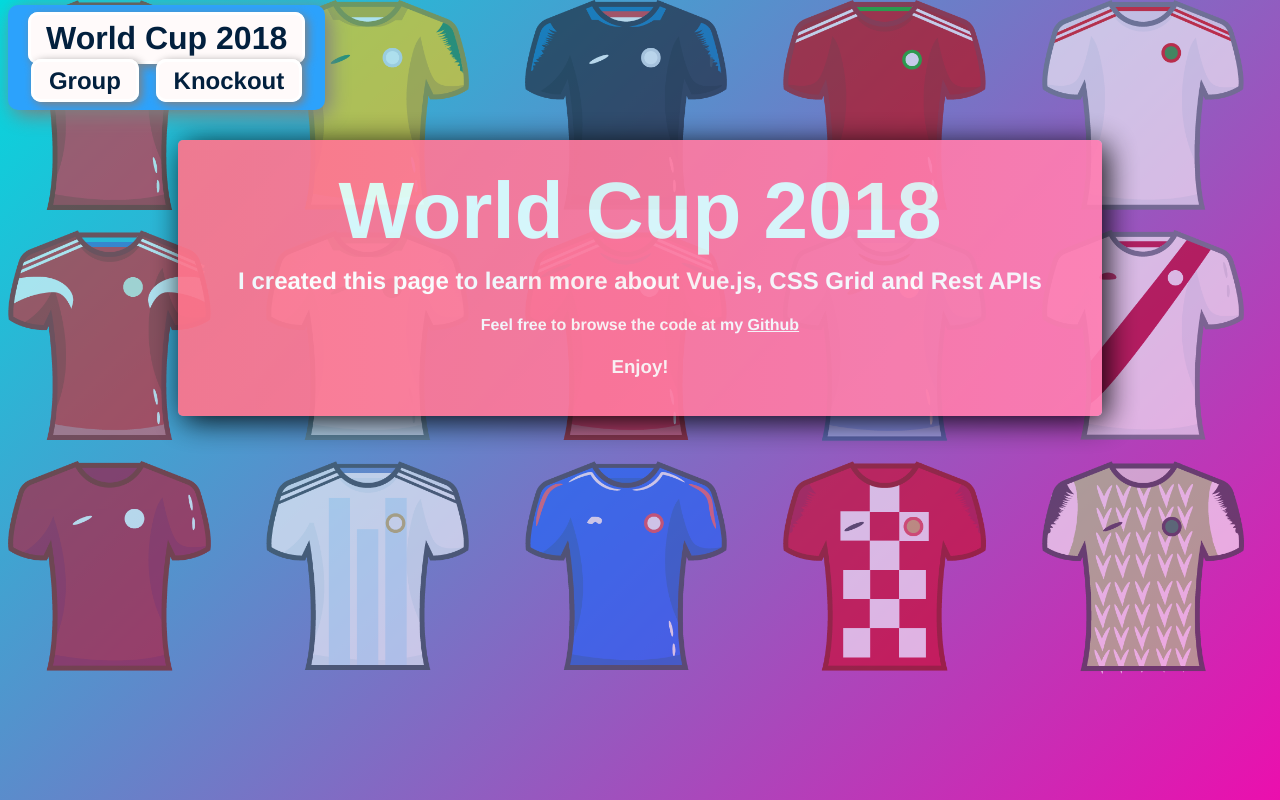
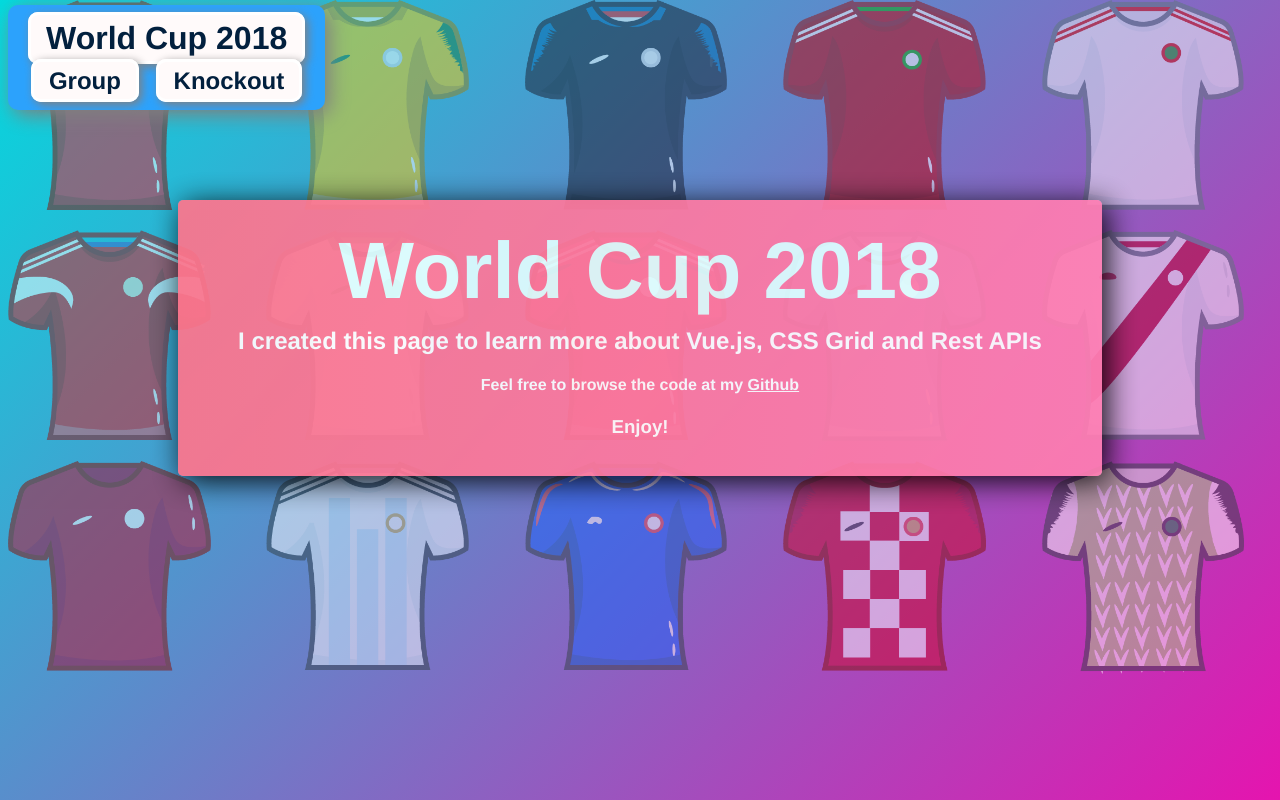
Before and after one commit to bartlomein/World-Cup-2018, a Vue app: page / in a window 1280 px wide. Shown: the top 800 px of the page. Built offline with nearby package versions, Linux system fonts and the light colour scheme; what vue-js-modal would draw is missing.

Commit message:
jersey errywhere, fixed css

```diff
--- a/src/App.vue
+++ b/src/App.vue
@@ -1,5 +1,23 @@
 <template>
   <div id="app">
+     <div class = "jerseys">
+                 <img src="./assets/jersey-1.png" alt="" srcset="">
+                 <img src="./assets/jersey-9.png" alt="" srcset="">
+                 <img src="./assets/jersey-8.png" alt="" srcset="">
+                 <img src="./assets/jersey-2.png" alt="" srcset="">
+                 <img src="./assets/jersey-3.png" alt="" srcset="">
+                 <img src="./assets/jersey-4.png" alt="" srcset="">
+                 <img src="./assets/jersey-5.png" alt="" srcset="">
+                 <img src="./assets/jersey-6.png" alt="" srcset="">
+                 <img src="./assets/jersey-7.png" alt="" srcset="">
+                 <img src="./assets/jersey-10.png" alt="" srcset="">
+                 <img src="./assets/jersey-11.png" alt="" srcset="">
+                 <img src="./assets/jersey-12.png" alt="" srcset="">
+                 <img src="./assets/jersey-13.png" alt="" srcset="">
+                 <img src="./assets/jersey-14.png" alt="" srcset="">
+                 <img src="./assets/jersey-15.png" alt="" srcset="">
+
+             </div>
     <div class = "title-header"><h1><router-link to="/">World Cup 2018</router-link><br> </h1><h2><router-link to="/group">Group</router-link><span> </span> <router-link to="/knockout">Knockout</router-link></h2></div>
 
 
@@ -106,8 +124,21 @@
   opacity: 0
 }
 
+.jerseys{
+  display: grid;
+  grid-gap: 20px;
+    grid-template-columns: 1fr 1fr 1fr 1fr 1fr;
+  max-width: 100%;
+    position:absolute;
+  opacity: 0.5;
+  top:0;
+  z-index: -1;
+}
+.jerseys img{
+    max-width:85%;
 
 
 
+}
 
 </style>
--- a/src/components/Home.vue
+++ b/src/components/Home.vue
@@ -1,24 +1,7 @@
 <template>
      <div class="home page">
 
- <div class = "jerseys">
-                 <img src="../assets/jersey-1.png" alt="" srcset="">
-                 <img src="../assets/jersey-9.png" alt="" srcset="">
-                 <img src="../assets/jersey-8.png" alt="" srcset="">
-                 <img src="../assets/jersey-2.png" alt="" srcset="">
-                 <img src="../assets/jersey-3.png" alt="" srcset="">
-                 <img src="../assets/jersey-4.png" alt="" srcset="">
-                 <img src="../assets/jersey-5.png" alt="" srcset="">
-                 <img src="../assets/jersey-6.png" alt="" srcset="">
-                 <img src="../assets/jersey-7.png" alt="" srcset="">
-                 <img src="../assets/jersey-10.png" alt="" srcset="">
-                 <img src="../assets/jersey-11.png" alt="" srcset="">
-                 <img src="../assets/jersey-12.png" alt="" srcset="">
-                 <img src="../assets/jersey-13.png" alt="" srcset="">
-                 <img src="../assets/jersey-14.png" alt="" srcset="">
-                 <img src="../assets/jersey-15.png" alt="" srcset="">
 
-             </div>
          <div class = "welcome">
 
              <div class = "main-text">
@@ -63,7 +46,7 @@
 display:flex;
 justify-content: center;
 align-items: center;
-margin-top: 140px !important;
+margin-top: 200px !important;
 max-width: 70%;
 margin: 0 auto;
 padding:20px;
@@ -83,19 +66,8 @@
 .main-text a{
     color:white;
 }
-.jerseys{
-  display: grid;
-  grid-gap: 20px;
-    grid-template-columns: 1fr 1fr 1fr 1fr 1fr;
-  max-width: 100%;
-    position:absolute;
-  opacity: 0.6;
-  top:0;
-  z-index: -1;
-}
-.jerseys img{
-    max-width:85%;
 
 
-}
+
+
 </style>
--- a/src/components/Knockout.vue
+++ b/src/components/Knockout.vue
@@ -1,23 +1,6 @@
 <template>
      <div class="knockout">
     <h1></h1>
-    <div class = "jerseys">
-                 <img src="../assets/jersey-1.png" alt="" srcset="">
-                 <img src="../assets/jersey-9.png" alt="" srcset="">
-                 <img src="../assets/jersey-8.png" alt="" srcset="">
-                 <img src="../assets/jersey-2.png" alt="" srcset="">
-                 <img src="../assets/jersey-3.png" alt="" srcset="">
-                 <img src="../assets/jersey-4.png" alt="" srcset="">
-                 <img src="../assets/jersey-5.png" alt="" srcset="">
-                 <img src="../assets/jersey-6.png" alt="" srcset="">
-                 <img src="../assets/jersey-7.png" alt="" srcset="">
-                 <img src="../assets/jersey-10.png" alt="" srcset="">
-                 <img src="../assets/jersey-11.png" alt="" srcset="">
-                 <img src="../assets/jersey-12.png" alt="" srcset="">
-                 <img src="../assets/jersey-13.png" alt="" srcset="">
-                 <img src="../assets/jersey-14.png" alt="" srcset="">
-                 <img src="../assets/jersey-15.png" alt="" srcset="">
-             </div>
 
     <div class="tournament">
   <!-- tournament logo -->
@@ -490,21 +473,6 @@
   text-align:right;
 }
 
-.jerseys{
-  display: flex;
-  justify-content: center;
-  align-items: center;
-  position: absolute;
-
-  top:0;
-  left:0;
-  opacity: 0.7;
-  z-index: -1;
-  max-width:30%;
-}
-.jerseys img{
-width:40%;
-}
 
 
 
```
